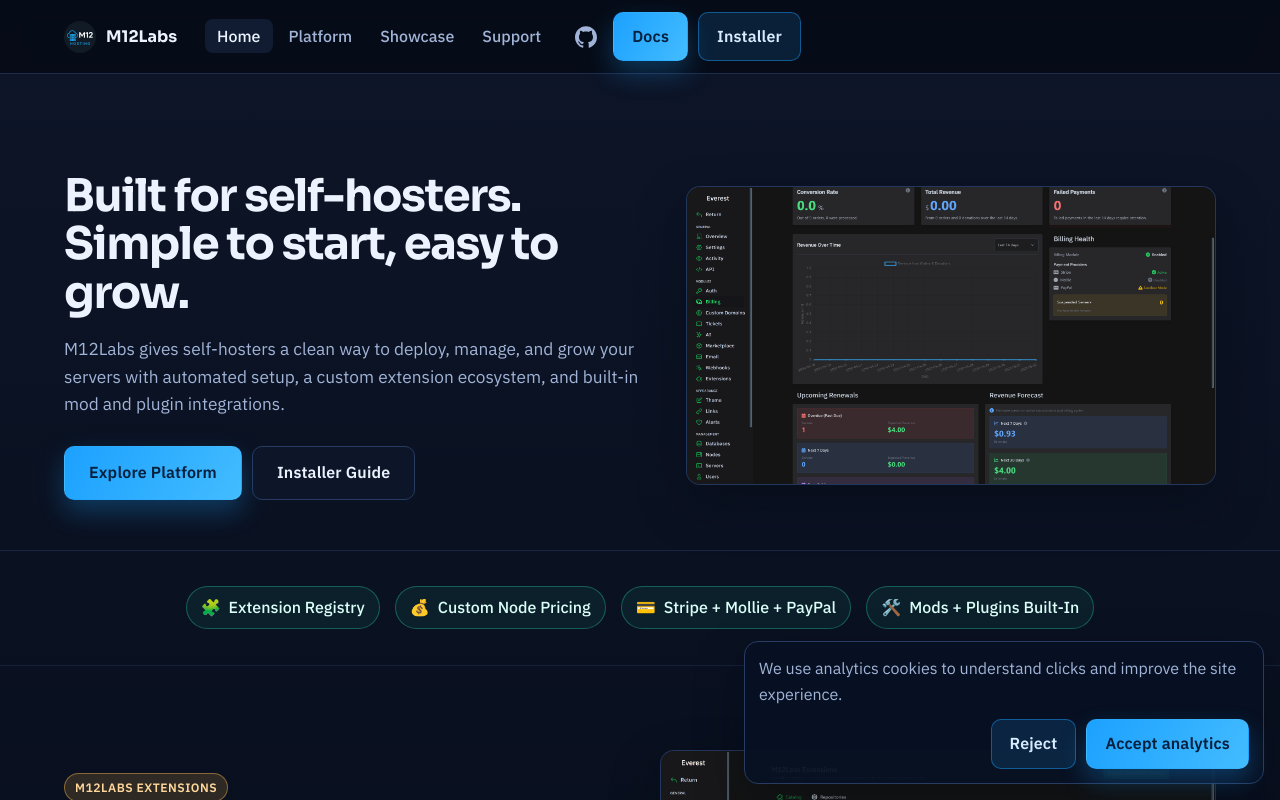
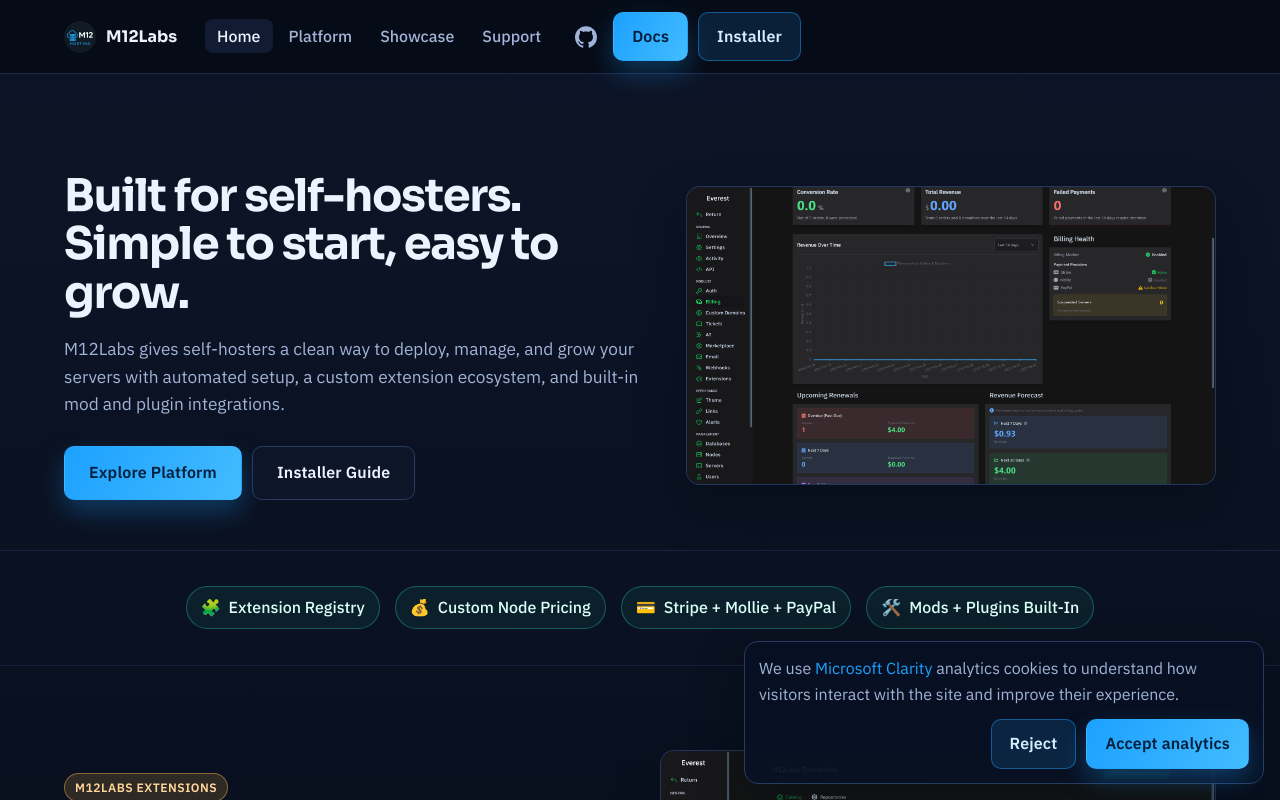
Before and after one commit to macery12/m12labs-site, a React (Vite) app: page / in a window 1280 px wide. Shown: the top 800 px of the page. Built offline with nearby package versions, Linux system fonts and the light colour scheme; no server answers.

Commit message:
update cookie banner

```diff
--- a/src/components/CookieConsentBanner.jsx
+++ b/src/components/CookieConsentBanner.jsx
@@ -61,7 +61,7 @@
   return (
     <div className="cookie-banner" role="dialog" aria-live="polite" aria-label="Cookie consent">
       <p className="cookie-banner-text">
-        We use analytics cookies to understand clicks and improve the site experience.
+        We use <a href="https://clarity.microsoft.com" target="_blank" rel="noopener noreferrer">Microsoft Clarity</a> analytics cookies to understand how visitors interact with the site and improve their experience.
       </p>
       <div className="cookie-banner-actions">
         <button type="button" className="btn btn-secondary" onClick={rejectAnalytics}>Reject</button>
```
